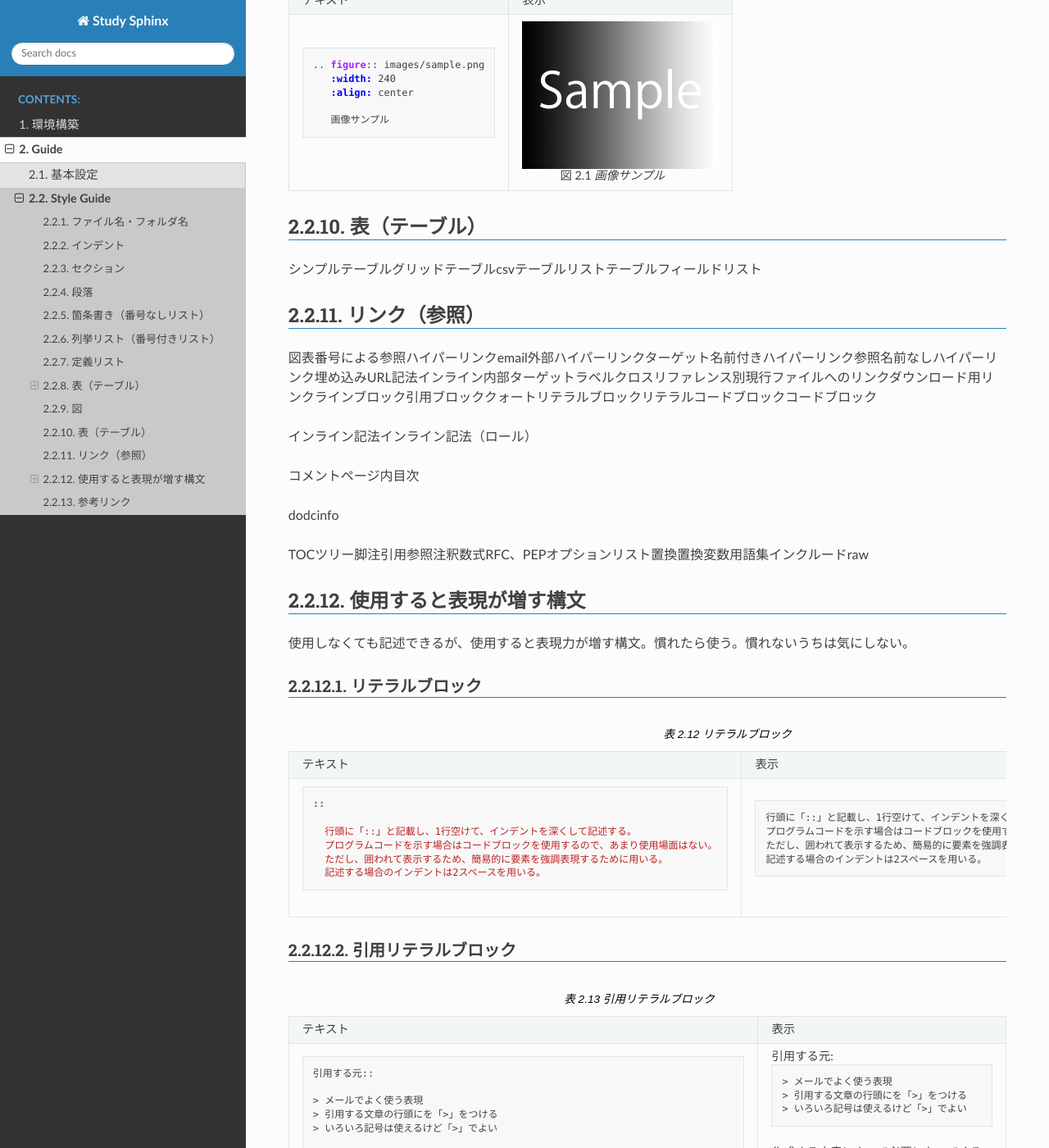
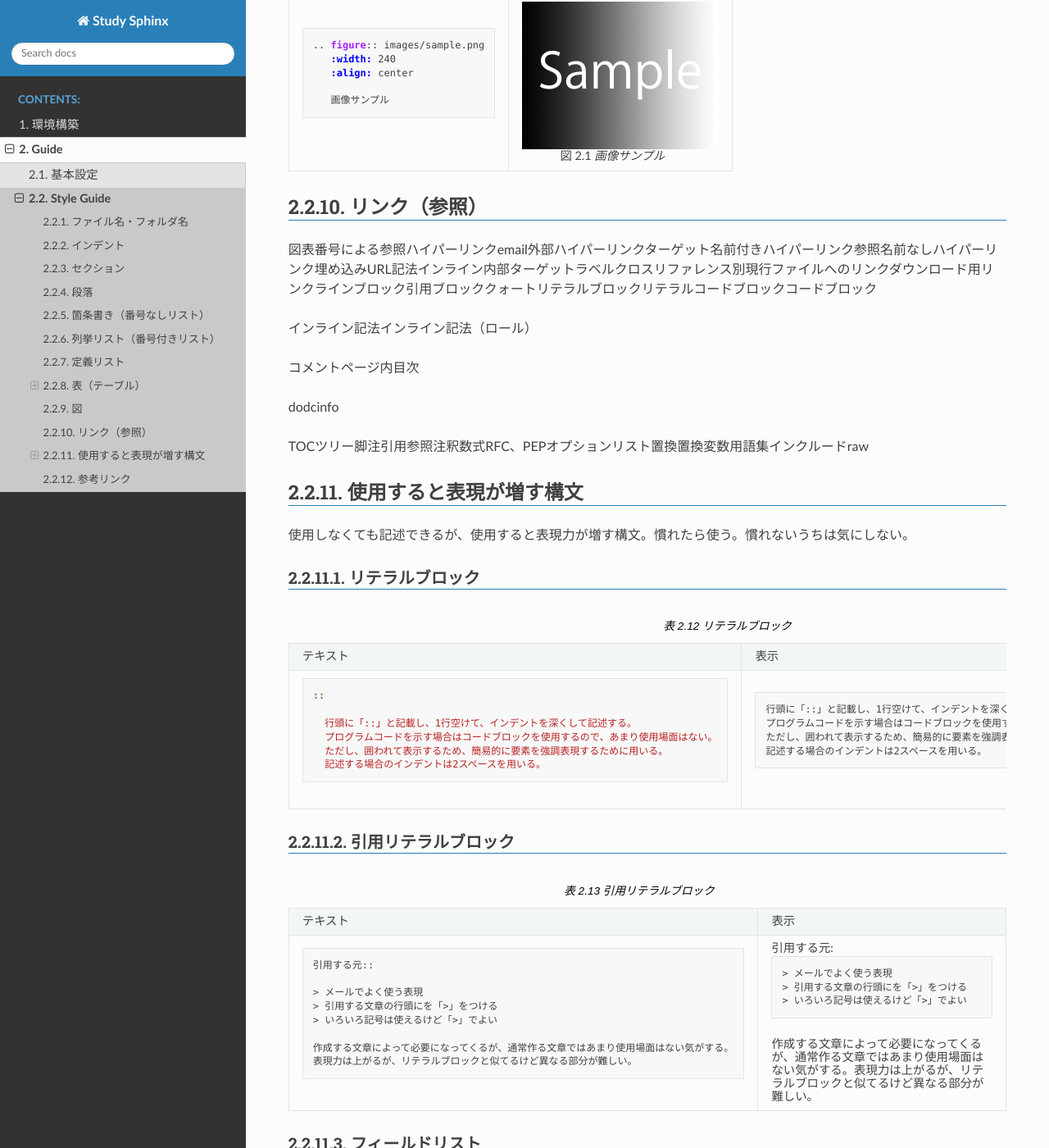
Before and after one commit to kkAyataka/study-sphinx, a Sphinx documentation site: the page built from doc/guide/style-guide.rst, in a window 1280 px wide and 1400 px high, scrolled down 5545 px. Shown: the whole window at 82% size. Built offline with Sphinx 7.4.7 and the Read the Docs theme 2.0.0, drawn with Linux system fonts in a browser that asks for light colours; some of the changed text lies outside the part shown.

Commit message:
Adjust/Remove

```diff
--- a/doc/guide/style-guide.rst
+++ b/doc/guide/style-guide.rst
@@ -190,16 +190,6 @@ CSVテーブル
      - .. include:: style-sample/figure.txt
 
 
-表（テーブル）
-================================================================================
-
-シンプルテーブル
-グリッドテーブル
-csvテーブル
-リストテーブル
-フィールドリスト
-
-
 リンク（参照）
 ================================================================================
 
```
